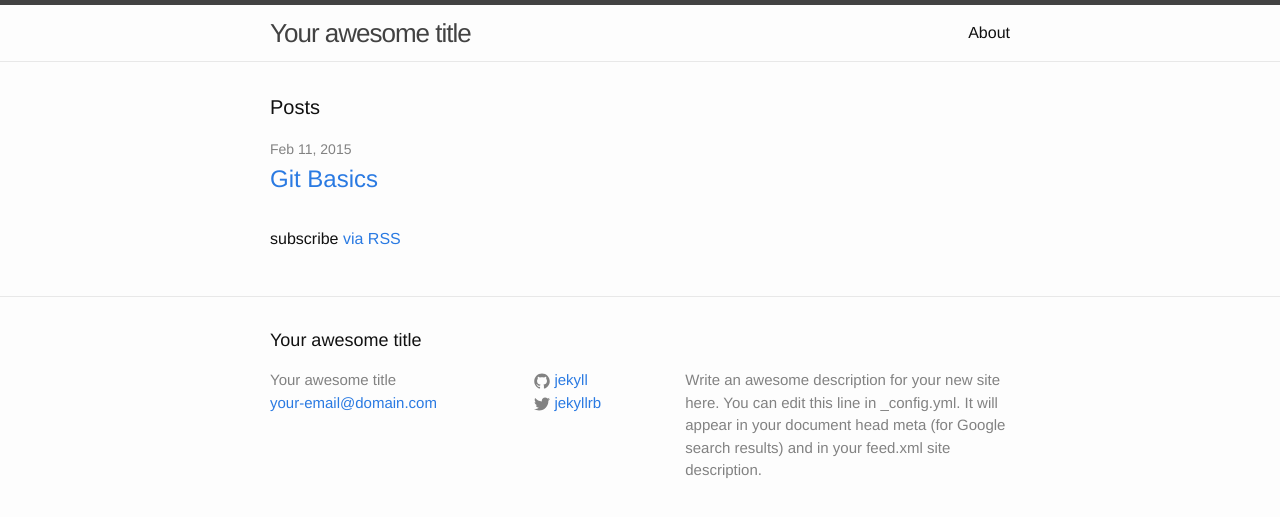
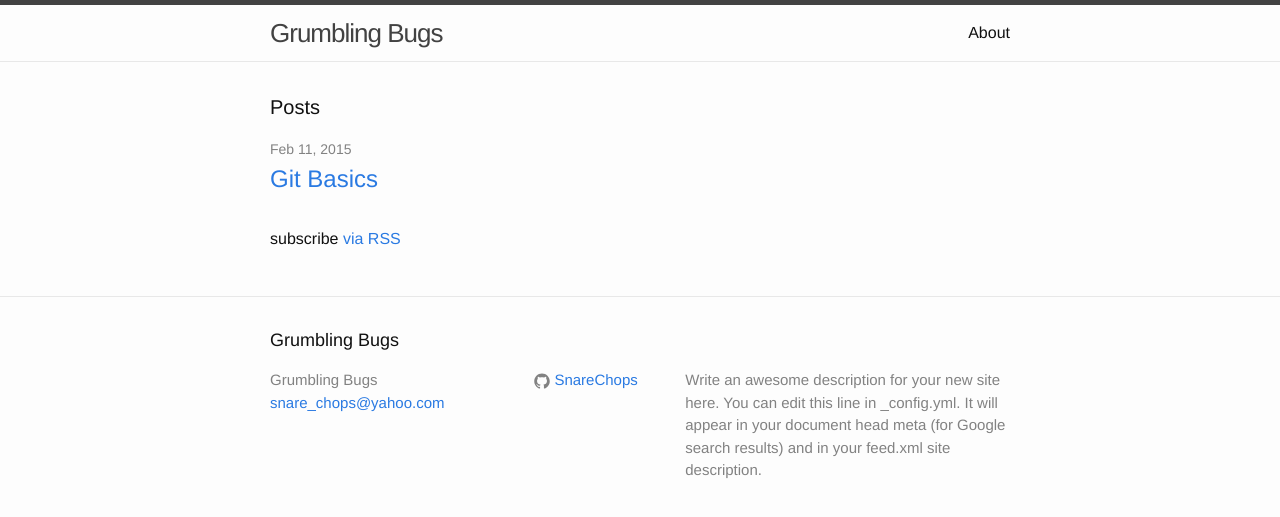
Before and after one commit to SnareChops/SnareChops.github.io, a Jekyll site: the page built from index.html, in a window 1280 px wide. Shown: the top 517 px of the page. Built offline with Jekyll 4.4.1, drawn with Linux system fonts in a browser that asks for light colours.

Commit message:
Update _config.yml

```diff
--- a/_config.yml
+++ b/_config.yml
@@ -1,14 +1,14 @@
 # Site settings
-title: Your awesome title
-email: your-email@domain.com
+title: Grumbling Bugs
+email: snare_chops@yahoo.com
 description: > # this means to ignore newlines until "baseurl:"
   Write an awesome description for your new site here. You can edit this
   line in _config.yml. It will appear in your document head meta (for
   Google search results) and in your feed.xml site description.
 baseurl: "" # the subpath of your site, e.g. /blog/
-url: "http://yourdomain.com" # the base hostname & protocol for your site
-twitter_username: jekyllrb
-github_username:  jekyll
+url: "http://SnareChops.github.io" # the base hostname & protocol for your site
+twitter_username:
+github_username: SnareChops
 
 # Build settings
 markdown: kramdown
```
